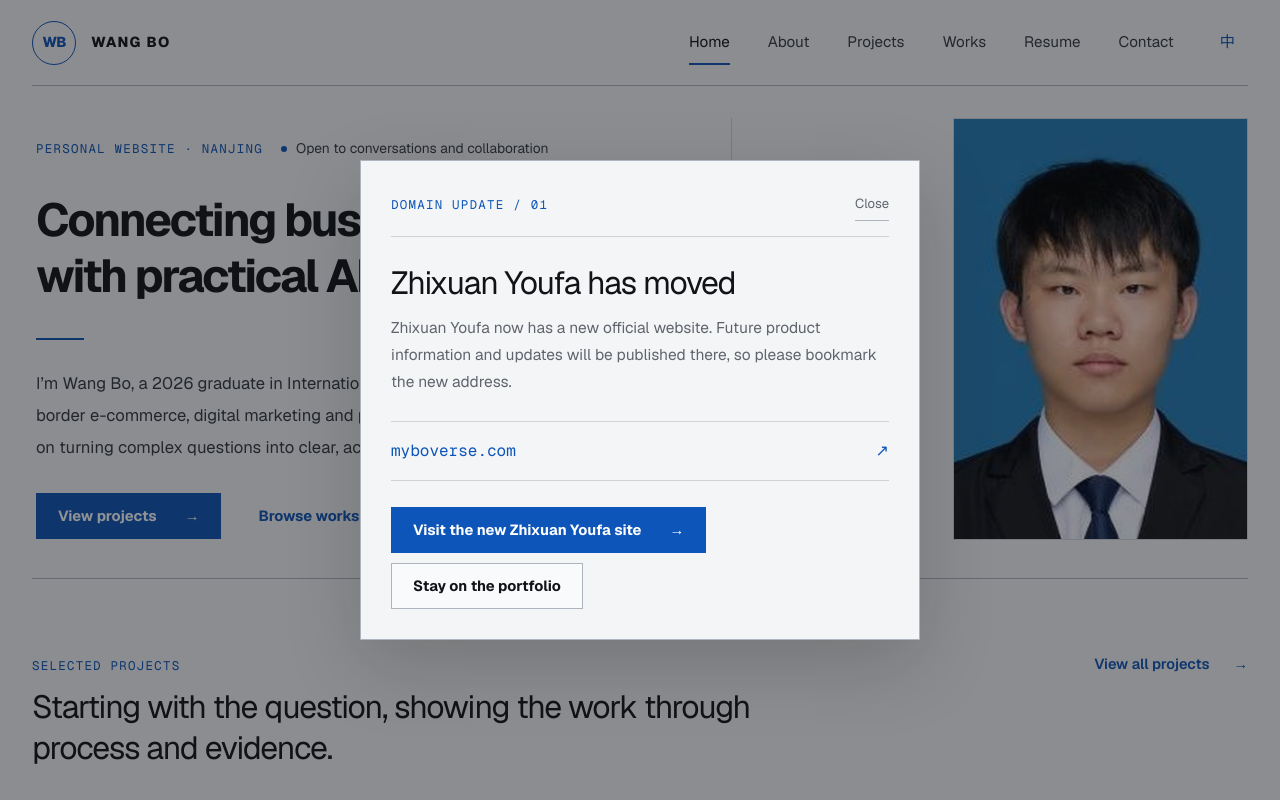
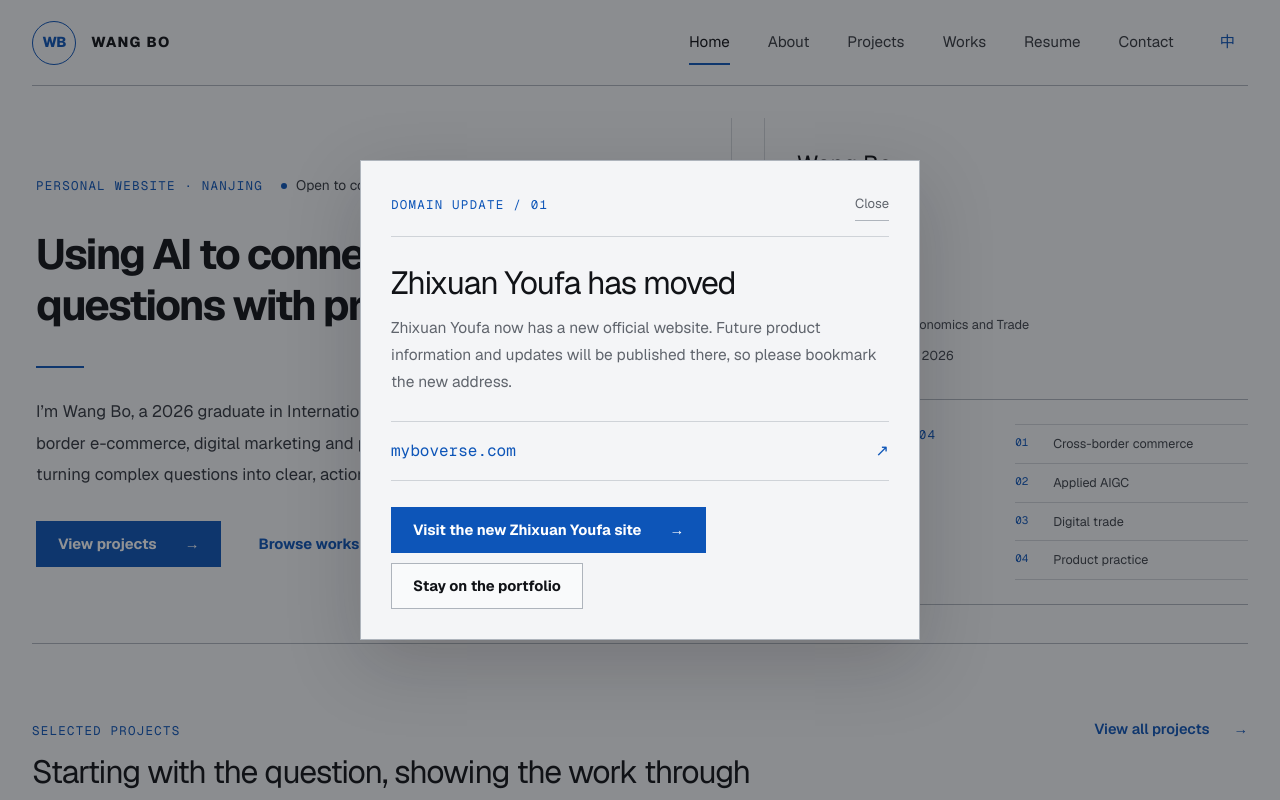
Before and after one commit to 03Wan/Wangbo-Personal-Site, a Next.js app: page /en in a window 1280 px wide. Shown: the top 800 px of the page. Built offline with nearby package versions, Linux system fonts and the light colour scheme.

Commit message:
Refine profile layout and add scroll motion

```diff
--- a/src/app/[locale]/about/page.tsx
+++ b/src/app/[locale]/about/page.tsx
@@ -1,5 +1,4 @@
 import type { Metadata } from "next";
-import Image from "next/image";
 import { PageIntro } from "@/components/PageIntro";
 import { getContent, isLocale } from "@/lib/content";
 import { pageMetadata } from "@/lib/metadata";
@@ -11,10 +10,17 @@ export async function generateMetadata({ params }: Props): Promise<Metadata> { c
 
 export default async function AboutPage({ params }: Props) {
   const { locale } = await params; if (!isLocale(locale)) notFound(); const data = getContent(locale); const extra = siteCopy[locale].about;
+  const profileIndex = locale === "zh"
+    ? ["经贸专业基础", "研究与内容表达", "AI 工具应用", "项目组织推进"]
+    : ["Economics foundation", "Research and communication", "Applied AI tools", "Project coordination"];
   return <div className="section-shell page-shell">
     <PageIntro eyebrow={data.about.eyebrow} title={data.about.title} lead={data.about.lead} />
     <section className="about-story">
-      <div className="about-portrait"><Image src="/profile-wangbo.webp" alt={locale === "zh" ? "王波职业头像" : "Professional portrait of Wang Bo"} width={418} height={624} sizes="(max-width: 760px) 82vw, 300px" /><span>03 / WAN</span></div>
+      <aside className="about-profile-index">
+        <span className="eyebrow">PROFILE INDEX / 04</span>
+        <strong>WB</strong>
+        <ol>{profileIndex.map((item, index) => <li key={item}><span>{String(index + 1).padStart(2, "0")}</span>{item}</li>)}</ol>
+      </aside>
       <div className="story-copy"><span className="section-index">01</span><h2>{data.about.storyTitle}</h2>{data.about.story.map((paragraph) => <p key={paragraph}>{paragraph}</p>)}</div>
     </section>
     <section className="principles-section"><div className="section-heading"><span className="section-index">02</span><h2>{data.about.principlesTitle}</h2></div><div className="principle-grid">{data.about.principles.map((item, index) => <article key={item.title}><span>0{index + 1}</span><h3>{item.title}</h3><p>{item.text}</p></article>)}</div></section>
--- a/src/app/[locale]/layout.tsx
+++ b/src/app/[locale]/layout.tsx
@@ -1,6 +1,7 @@
 import { notFound } from "next/navigation";
 import { Footer } from "@/components/Footer";
 import { Header } from "@/components/Header";
+import { ScrollReveal } from "@/components/ScrollReveal";
 import { getContent, isLocale, locales } from "@/lib/content";
 
 export function generateStaticParams() {
@@ -25,6 +26,7 @@ export default async function LocaleLayout({ children, params }: { children: Rea
 
   return (
     <div className="site-frame" lang={rawLocale === "zh" ? "zh-CN" : "en"}>
+      <ScrollReveal />
       <div className="ambient ambient-one" aria-hidden="true" />
       <div className="ambient ambient-two" aria-hidden="true" />
       <Header locale={rawLocale} nav={data.nav} brand={data.brand} />
--- a/src/app/[locale]/page.tsx
+++ b/src/app/[locale]/page.tsx
@@ -1,5 +1,4 @@
 import type { Metadata } from "next";
-import Image from "next/image";
 import Link from "next/link";
 import { ProjectCard } from "@/components/ProjectCard";
 import { WorkCard } from "@/components/WorkCard";
@@ -25,14 +24,20 @@ export default async function HomePage({ params }: Props) {
   const copy = siteCopy[locale].home;
   const featuredProjects = getFeaturedProjects().slice(0, 3);
   const featuredWorks = getFeaturedWorks();
+  const focusIndex = locale === "zh"
+    ? ["跨境电商", "AIGC 应用", "数字贸易", "产品实践"]
+    : ["Cross-border commerce", "Applied AIGC", "Digital trade", "Product practice"];
+  const heroTitle = locale === "zh"
+    ? "用 AI 连接商业问题，让解决方案真正落地。"
+    : "Using AI to connect business questions with practical solutions.";
 
   return (
     <>
       <DomainMigrationNotice locale={locale} />
       <section className="hero section-shell">
-        <div className="hero-copy reveal">
+        <div className="hero-copy">
           <div className="status-row"><span className="eyebrow">{data.home.eyebrow}</span><span className="status"><i />{data.home.status}</span></div>
-          <h1>{locale === "zh" ? <><span>在商业问题与 AI 工具之间，</span><span>寻找可落地的连接。</span></> : <><span>Connecting business questions</span><span>with practical AI tools.</span></>}</h1>
+          <h1>{heroTitle}</h1>
           <span className="title-rule" aria-hidden="true" />
           <p className="hero-lead">{data.home.intro}</p>
           <div className="action-row">
@@ -40,11 +45,14 @@ export default async function HomePage({ params }: Props) {
             <Link className="button button-link" href={`/${locale}/works`}>{copy.viewWorks}<span>→</span></Link>
           </div>
         </div>
-        <aside className="identity-panel reveal reveal-delay">
+        <aside className="identity-panel">
           <div className="identity-copy"><h2>{locale === "zh" ? "王波" : "Wang Bo"}</h2><span>WANG BO</span><i aria-hidden="true" />
             <dl>{copy.identity.map((item, index) => <div key={item}><dt>{String(index + 1).padStart(2, "0")}</dt><dd>{item}</dd></div>)}</dl>
           </div>
-          <Image className="identity-portrait" src="/profile-wangbo.webp" alt={locale === "zh" ? "王波职业头像" : "Professional portrait of Wang Bo"} width={418} height={624} priority sizes="(max-width: 860px) 82vw, 330px" />
+          <div className="identity-index">
+            <div><span className="eyebrow">FOCUS INDEX / 04</span><strong>WB</strong></div>
+            <ol>{focusIndex.map((item, index) => <li key={item}><span>{String(index + 1).padStart(2, "0")}</span>{item}</li>)}</ol>
+          </div>
         </aside>
       </section>
 
--- a/src/app/globals.css
+++ b/src/app/globals.css
@@ -44,10 +44,9 @@ main { min-height: 70vh; }
 .text-link:hover span { transform: translateX(4px); }
 
 .hero { min-height: clamp(420px, 38vw, 540px); padding: 32px 0 38px; display: grid; grid-template-columns: minmax(0, 1.3fr) minmax(430px, .9fr); gap: 32px; align-items: stretch; border-bottom: 1px solid var(--line-strong); }
-.hero-copy { padding: 18px 58px 0 4px; display: flex; flex-direction: column; justify-content: center; border-right: 1px solid var(--line); }
+.hero-copy { padding: 18px 30px 0 4px; display: flex; flex-direction: column; justify-content: center; border-right: 1px solid var(--line); }
 .status-row { display: flex; flex-wrap: wrap; align-items: center; gap: 18px; margin-bottom: 31px; }
-.hero h1 { max-width: 760px; margin: 0; font-size: clamp(2.8rem, 3.6vw, 3.25rem); line-height: 1.22; letter-spacing: -.045em; font-weight: 690; }
-.hero h1 span { display: block; white-space: nowrap; }
+.hero h1 { max-width: 760px; margin: 0; font-size: clamp(2.65rem, 3.3vw, 3rem); line-height: 1.22; letter-spacing: -.045em; font-weight: 690; }
 .title-rule { width: 48px; height: 2px; margin: 34px 0 28px; background: var(--accent); }
 .hero-lead { max-width: 650px; margin: 0; color: #343941; font-size: 1.04rem; line-height: 1.9; }
 .action-row { display: flex; align-items: center; flex-wrap: wrap; gap: 14px 26px; margin-top: 30px; }
@@ -57,8 +56,8 @@ main { min-height: 70vh; }
 .button-primary:hover { background: #094896; }
 .button-link { border-color: transparent; color: var(--accent); padding-inline: 10px; }
 .button-ghost { background: var(--surface); }
-.identity-panel { display: grid; grid-template-columns: .72fr 1.28fr; gap: 24px; align-items: end; }
-.identity-copy { padding: 0 0 14px; }
+.identity-panel { display: grid; grid-template-rows: auto 1fr; gap: 34px; padding: 34px 0 0 32px; border-left: 1px solid var(--line); }
+.identity-copy { padding: 0; }
 .identity-copy h2 { margin: 0; font-size: 1.45rem; line-height: 1.1; }
 .identity-copy > span { display: block; margin-top: 7px; font-family: var(--font-geist-mono), monospace; font-size: .78rem; letter-spacing: .12em; }
 .identity-copy > i { display: block; width: 26px; height: 2px; margin: 25px 0 19px; background: var(--accent); }
@@ -66,7 +65,12 @@ main { min-height: 70vh; }
 .identity-copy dl div { display: grid; grid-template-columns: 24px 1fr; gap: 8px; }
 .identity-copy dt { color: var(--accent); font-family: var(--font-geist-mono), monospace; font-size: .7rem; }
 .identity-copy dd { margin: 0; color: #42474f; font-size: .8rem; line-height: 1.5; }
-.identity-portrait { display: block; width: 100%; height: clamp(350px, 33vw, 460px); object-fit: cover; object-position: center 22%; border: 1px solid #d5d8dc; }
+.identity-index { align-self: end; display: grid; grid-template-columns: .9fr 1.1fr; gap: 28px; padding: 24px 0; border-block: 1px solid var(--line-strong); }
+.identity-index > div { display: grid; align-content: space-between; gap: 26px; }
+.identity-index strong { color: var(--accent); font-family: var(--font-geist-mono), monospace; font-size: clamp(4.6rem, 8vw, 7.2rem); font-weight: 520; line-height: .78; letter-spacing: -.09em; }
+.identity-index ol { margin: 0; padding: 0; list-style: none; border-top: 1px solid var(--line); }
+.identity-index li { display: grid; grid-template-columns: 28px 1fr; gap: 10px; padding: 8px 0; border-bottom: 1px solid var(--line); color: #3f444b; font-size: .79rem; }
+.identity-index li span { color: var(--accent); font-family: var(--font-geist-mono), monospace; font-size: .68rem; }
 
 .section-heading { display: flex; align-items: flex-start; justify-content: space-between; gap: 30px; }
 .section-heading h2 { margin: 8px 0 0; max-width: 760px; font-size: clamp(1.75rem, 2.5vw, 2.2rem); line-height: 1.28; letter-spacing: -.035em; }
@@ -126,8 +130,11 @@ main { min-height: 70vh; }
 .works-note + .work-list { margin-top: 0; }
 
 .about-story { display: grid; grid-template-columns: 300px 1fr; gap: 80px; padding: 60px 0; border-block: 1px solid var(--line); }
-.about-portrait img { display: block; width: 100%; height: 420px; object-fit: cover; object-position: center 20%; filter: grayscale(.05); }
-.about-portrait span { display: block; margin-top: 10px; color: var(--muted); font-family: var(--font-geist-mono), monospace; font-size: .75rem; }
+.about-profile-index { min-height: 420px; padding: 24px 0; display: flex; flex-direction: column; justify-content: space-between; border-block: 1px solid var(--line-strong); }
+.about-profile-index strong { color: var(--accent); font-family: var(--font-geist-mono), monospace; font-size: clamp(5rem, 8vw, 7rem); font-weight: 520; line-height: .8; letter-spacing: -.09em; }
+.about-profile-index ol { margin: 0; padding: 0; list-style: none; border-top: 1px solid var(--line); }
+.about-profile-index li { display: grid; grid-template-columns: 30px 1fr; gap: 10px; padding: 9px 0; border-bottom: 1px solid var(--line); color: #3f444b; font-size: .79rem; }
+.about-profile-index li span { color: var(--accent); font-family: var(--font-geist-mono), monospace; font-size: .68rem; }
 .story-copy h2, .principles-section h2, .about-focus h2, .tools-section h2, .education-block h2 { margin: 8px 0 22px; font-size: 1.8rem; }
 .story-copy p { max-width: 720px; color: #3f444b; }
 .principles-section, .about-focus, .tools-section { padding: 64px 0; border-bottom: 1px solid var(--line); }
@@ -243,15 +250,13 @@ main { min-height: 70vh; }
 .migration-domain { display: flex; justify-content: space-between; align-items: center; margin: 26px 0; padding: 15px 0; border-block: 1px solid var(--line); color: var(--accent); font-family: var(--font-geist-mono), monospace; font-size: 1rem; }
 .migration-actions { display: flex; flex-wrap: wrap; gap: 10px; }
 
-.reveal { animation: reveal 440ms ease both; }
-.reveal-delay { animation-delay: 80ms; }
-@keyframes reveal { from { opacity: 0; transform: translateY(8px); } to { opacity: 1; transform: none; } }
+.scroll-reveal { opacity: 0; transform: translateY(24px); transition: opacity 620ms cubic-bezier(.22,1,.36,1), transform 620ms cubic-bezier(.22,1,.36,1); transition-delay: var(--reveal-delay, 0ms); }
+.scroll-reveal.is-visible { opacity: 1; transform: none; }
 
 @media (max-width: 1050px) {
   .hero { grid-template-columns: 1fr; }
   .hero-copy { border-right: 0; padding-right: 0; }
-  .identity-panel { grid-template-columns: 1fr 1fr; max-width: 680px; }
-  .identity-portrait { height: 410px; }
+  .identity-panel { max-width: 760px; padding-left: 0; border-left: 0; }
   .project-card-body { grid-template-columns: 1fr; }
   .project-card-footer { grid-column: 1; }
   .project-card-compact .project-card-body { grid-template-columns: 1fr; }
@@ -274,11 +279,8 @@ main { min-height: 70vh; }
   .primary-nav > a.active::after { left: 0; right: auto; width: 28px; bottom: 2px; }
   .primary-nav .language-switch { margin-left: 0; }
   .hero { min-height: 0; padding-top: 35px; }
-  .hero h1 { font-size: clamp(2.35rem, 10vw, 3.2rem); }
-  .hero h1 span { white-space: normal; }
-  .identity-panel { grid-template-columns: 1fr; }
-  .identity-copy { order: 2; }
-  .identity-portrait { height: min(110vw, 510px); }
+  .hero h1 { font-size: clamp(2.05rem, 8.4vw, 2.8rem); }
+  .identity-index { grid-template-columns: 1fr 1fr; }
   .section-heading, .now-section { grid-template-columns: 1fr; display: grid; gap: 24px; }
   .project-card { grid-template-columns: 62px 1fr; }
   .project-number { font-size: 1.45rem; }
@@ -286,7 +288,7 @@ main { min-height: 70vh; }
   .work-row { grid-template-columns: 48px 1fr; }
   .work-action { grid-column: 2; justify-items: start; }
   .about-story, .about-focus, .education-block, .case-hero, .resume-layout { grid-template-columns: 1fr; gap: 38px; }
-  .about-portrait { max-width: 320px; }
+  .about-profile-index { width: min(100%, 420px); min-height: 360px; }
   .principle-grid, .tools-grid { grid-template-columns: 1fr; }
   .principle-grid article, .principle-grid article + article, .tools-grid article, .tools-grid article + article { padding: 20px 0; border-right: 0; border-bottom: 1px solid var(--line); }
   .case-section { grid-template-columns: 55px 1fr; }
@@ -304,8 +306,11 @@ main { min-height: 70vh; }
 @media (max-width: 520px) {
   .hero-copy { padding-top: 0; }
   .status-row { margin-bottom: 24px; }
-  .hero h1 { font-size: 2.35rem; line-height: 1.22; }
+  .hero h1 { font-size: 1.86rem; line-height: 1.28; letter-spacing: -.04em; }
   .hero-lead { font-size: .96rem; }
+  .identity-panel { gap: 26px; padding-top: 26px; }
+  .identity-index { grid-template-columns: 1fr; gap: 22px; }
+  .identity-index strong { font-size: 4.9rem; }
   .identity-copy dl div { grid-template-columns: 22px 1fr; }
   .selected-projects, .selected-works, .now-section, .page-shell { padding-block: 54px; }
   .page-intro h1 { font-size: 2.35rem; }
@@ -334,4 +339,5 @@ main { min-height: 70vh; }
 @media (prefers-reduced-motion: reduce) {
   html { scroll-behavior: auto; }
   *, *::before, *::after { animation-duration: .01ms !important; animation-iteration-count: 1 !important; transition-duration: .01ms !important; }
+  .scroll-reveal { opacity: 1; transform: none; }
 }
--- a/src/components/DomainMigrationNotice.tsx
+++ b/src/components/DomainMigrationNotice.tsx
@@ -4,7 +4,6 @@ import { useEffect, useState } from "react";
 import type { Locale } from "@/lib/content";
 
 const destination = "https://www.myboverse.com/";
-const storageKey = "zhixuan-youfa-domain-notice-v1";
 
 export function DomainMigrationNotice({ locale }: { locale: Locale }) {
   const [open, setOpen] = useState(false);
@@ -13,7 +12,7 @@ export function DomainMigrationNotice({ locale }: { locale: Locale }) {
     const frame = window.requestAnimationFrame(() => {
       const hostname = window.location.hostname;
       const isNewDomain = hostname === "myboverse.com" || hostname === "www.myboverse.com";
-      if (!isNewDomain && window.localStorage.getItem(storageKey) !== "dismissed") setOpen(true);
+      if (!isNewDomain) setOpen(true);
     });
     return () => window.cancelAnimationFrame(frame);
   }, []);
@@ -21,14 +20,13 @@ export function DomainMigrationNotice({ locale }: { locale: Locale }) {
   useEffect(() => {
     if (!open) return;
     const closeOnEscape = (event: KeyboardEvent) => {
-      if (event.key === "Escape") dismiss();
+      if (event.key === "Escape") setOpen(false);
     };
     window.addEventListener("keydown", closeOnEscape);
     return () => window.removeEventListener("keydown", closeOnEscape);
   }, [open]);
 
   function dismiss() {
-    window.localStorage.setItem(storageKey, "dismissed");
     setOpen(false);
   }
 
--- a/src/lib/content.ts
+++ b/src/lib/content.ts
@@ -51,7 +51,7 @@ export const content = {
       eyebrow: "ABOUT / 关于",
       title: "从经贸学习出发，持续向技术与真实业务靠近。",
       lead: "我喜欢理解一件事为什么发生，也愿意把答案落实成清晰的研究、方案或协作过程。",
-      storyTitle: "我的路径",
+      storyTitle: "本人介绍",
       story: [
         "我本科就读于三江学院国际经济与贸易专业，系统学习微观经济学、宏观经济学、基础会计学、国际贸易实务、国际货运代理实务、金融学、统计学、计量经济学、国际结算与国际商务谈判等课程，专业排名前 15%。",
         "项目实践让我开始关注数字营销、市场调研与 AI 工具如何共同服务跨境业务。学生干部经历则训练了我的统筹、沟通和执行能力：把信息说清楚，把流程接起来，把事情推进到完成。",
@@ -120,7 +120,7 @@ export const content = {
       title: "如果你也对商业、内容与 AI 的交叉感兴趣，欢迎联系。",
       lead: "无论是项目交流、学习讨论还是合作想法，都可以通过邮箱找到我。",
       emailTitle: "发送邮件",
-      emailText: "这是最直接的联系方式，我会在看到后尽快回复。",
+      emailText: "欢迎联系，我会在看到后尽快回复。",
       githubTitle: "查看 GitHub",
       githubText: "浏览我的公开仓库、网站源码和后续项目更新。",
       privacy: "为保护个人隐私，本网站不公开手机号、出生日期和政治面貌，也不收集访客表单数据。",
```
Also changed, not shown: src/components/ScrollReveal.tsx (added, +58 -0 lines).
